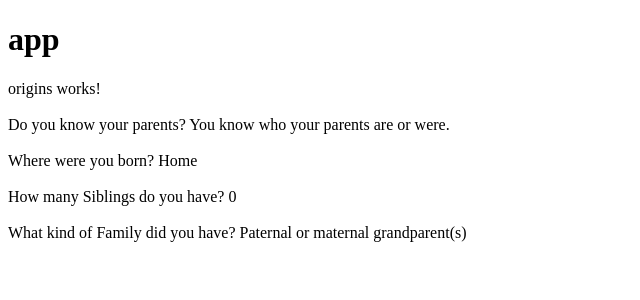
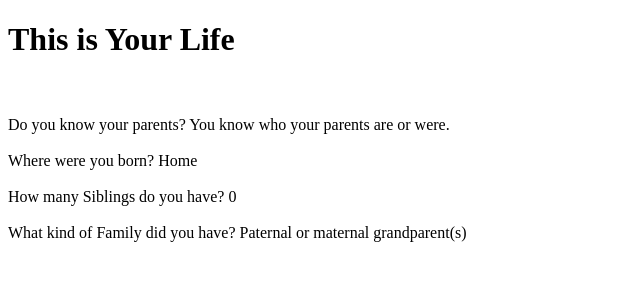
Before and after one commit to JennaBarbara/This-Is-Your-Life, an Angular app: page / in a window 1280 px wide. Shown: the top 300 px of the page, without its empty margins (0-640 px from the left). Built offline with nearby package versions, Linux system fonts and the light colour scheme.

Commit message:
Changing app title

```diff
--- a/src/app/app.component.ts
+++ b/src/app/app.component.ts
@@ -6,5 +6,5 @@ import { Component } from '@angular/core';
   styleUrls: ['./app.component.css']
 })
 export class AppComponent {
-  title = 'app';
+  title = 'This is Your Life';
 }
--- a/src/app/origins/origins.component.html
+++ b/src/app/origins/origins.component.html
@@ -1,5 +1,4 @@
 <p>
-  origins works!
   <br /><br />
   Do you know your parents? {{demo.ParentsKnown}}
     <br /><br />
```
